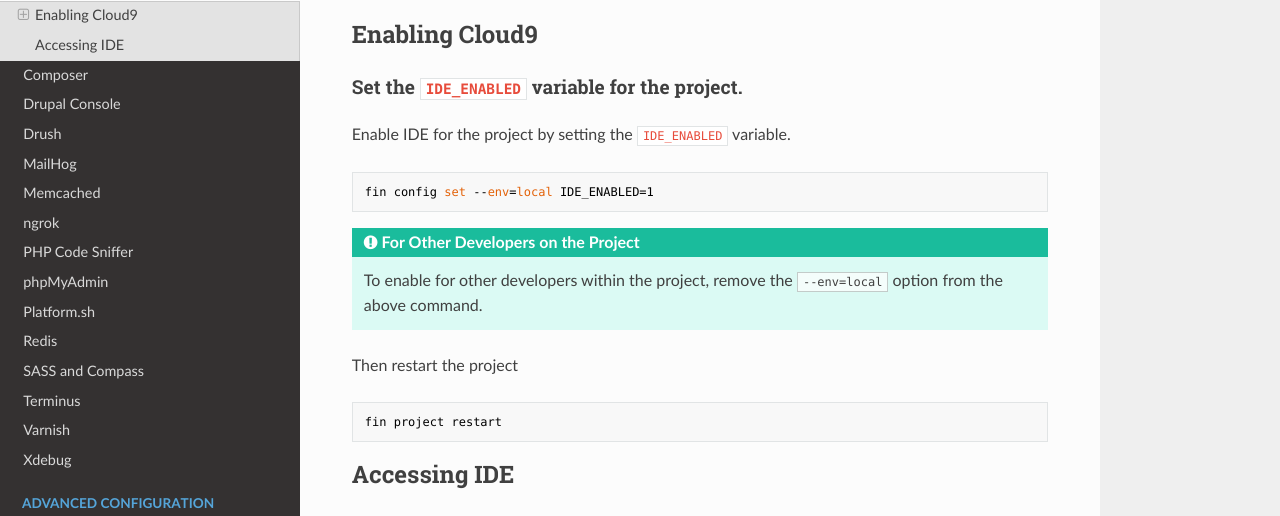
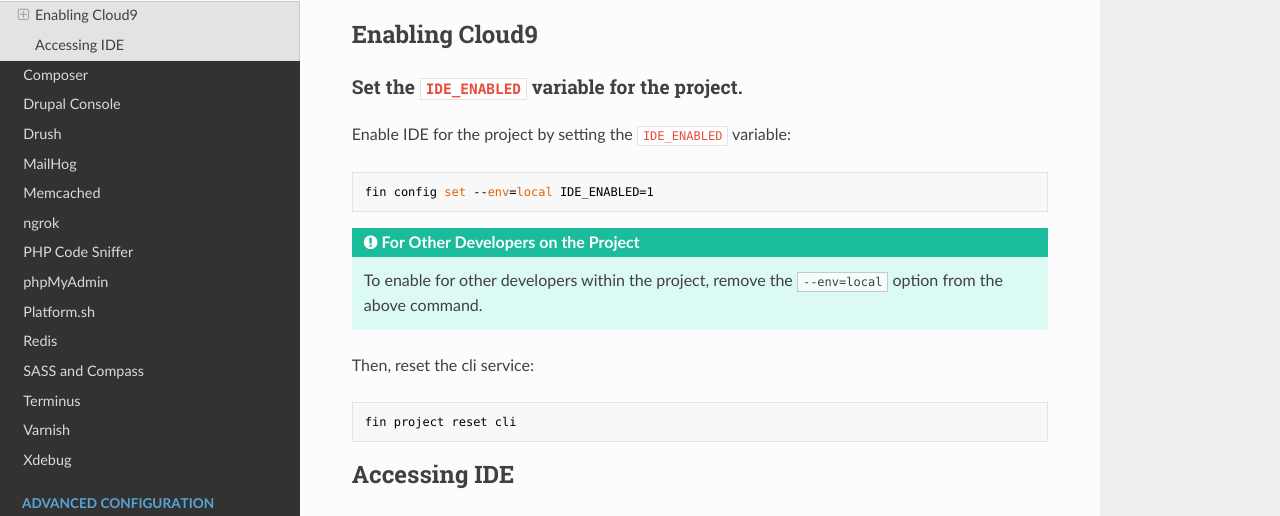
Before and after one commit to docksal/docksal, an MkDocs documentation site: the page built from docs/tools/cloud9.md, in a window 1280 px wide and 900 px high, scrolled down 627 px. Shown: the part 133-649 px from the top of the window. Built offline with MkDocs 1.6.1, drawn with Linux system fonts in a browser that asks for light colours; nearby versions of some CDN libraries; old or Windows-style settings are respelled for this version of MkDocs.

Commit message:
Updated Cloud9 docs
`fin project reset cli` should be used to enable/disable Cloud 9, since the /home/docker volume has to be reset.

[ci skip]

````diff
--- a/docs/tools/cloud9.md
+++ b/docs/tools/cloud9.md
@@ -9,7 +9,7 @@ to code without working from their desktop or needing additional tools.
 
 ### Set the `IDE_ENABLED` variable for the project.
 
-Enable IDE for the project by setting the `IDE_ENABLED` variable.
+Enable IDE for the project by setting the `IDE_ENABLED` variable:
 
 ```bash
 fin config set --env=local IDE_ENABLED=1
@@ -18,10 +18,10 @@ fin config set --env=local IDE_ENABLED=1
 !!! tip "For Other Developers on the Project"
 	To enable for other developers within the project, remove the `--env=local` option from the above command.
 
-Then restart the project
+Then, reset the cli service:
 
 ```bash
-fin project restart
+fin project reset cli
 ```
 
 ## Accessing IDE
````
